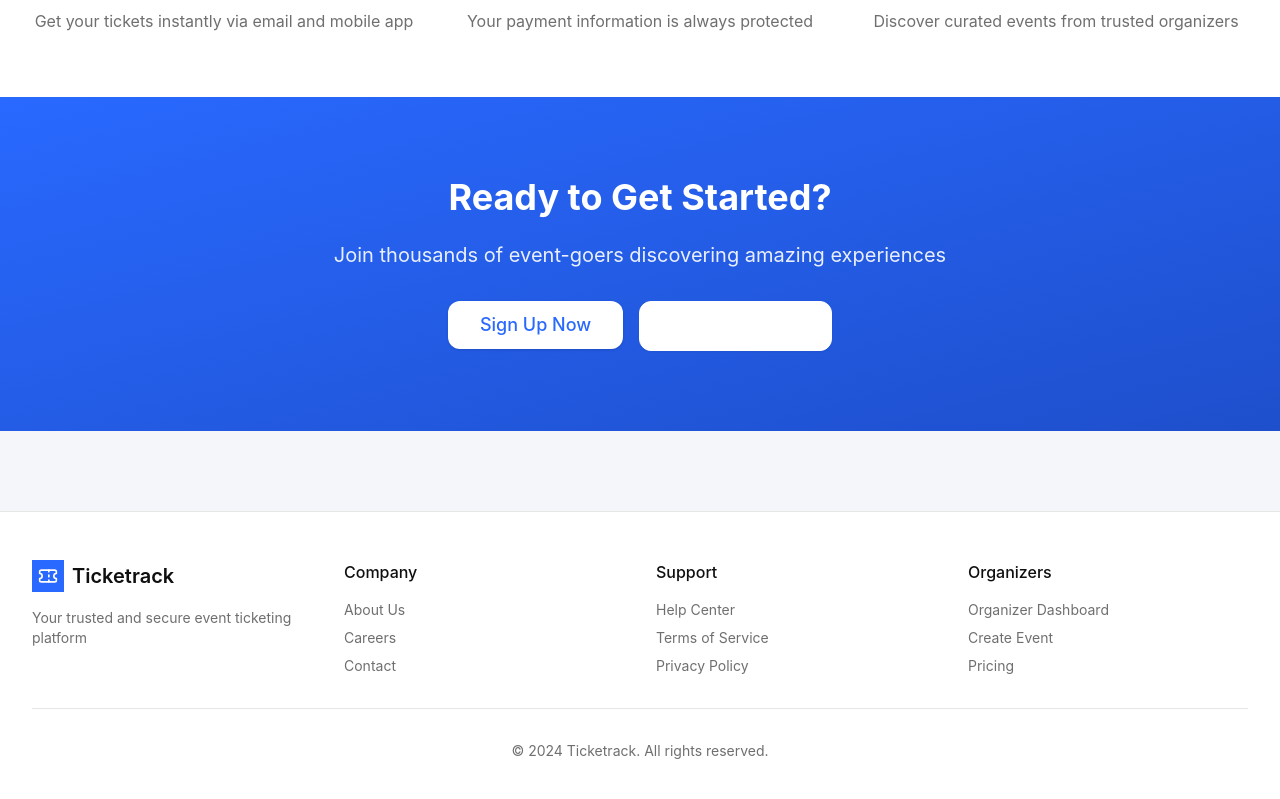
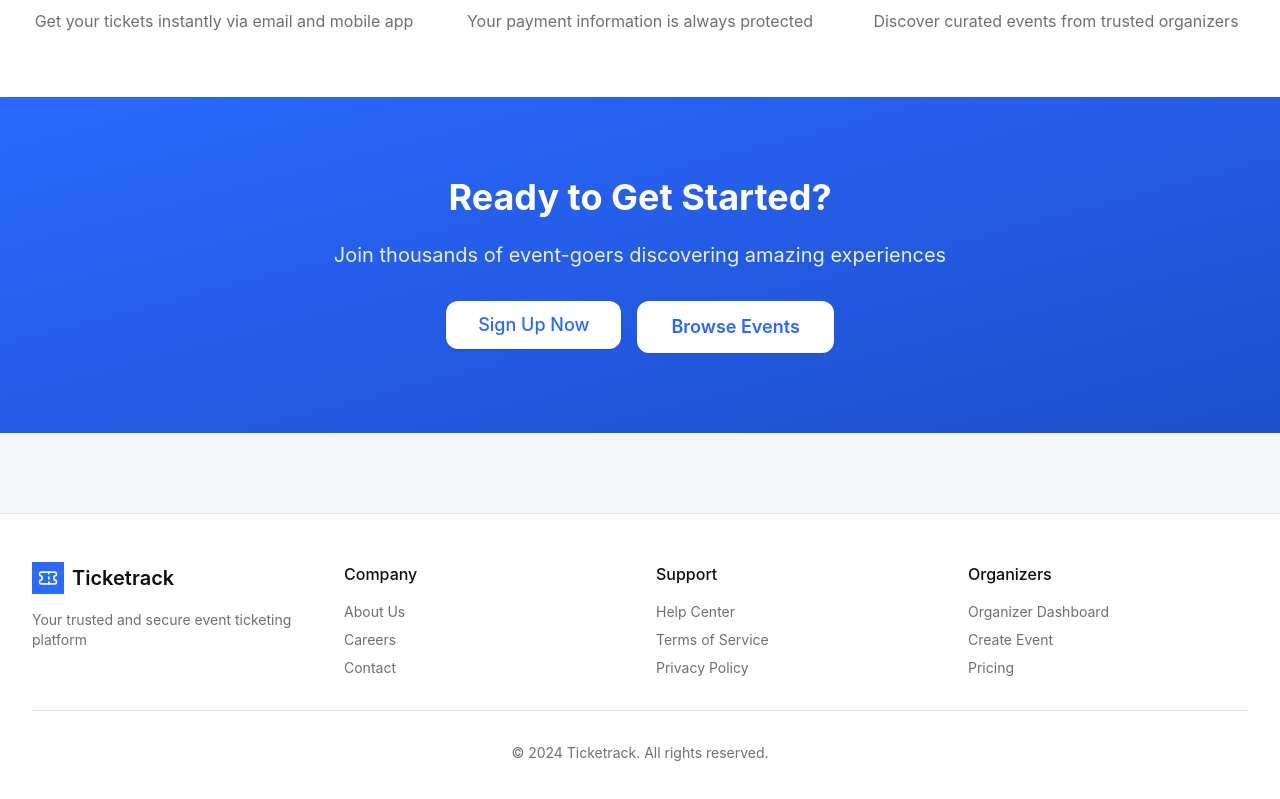
Before and after one commit to cipherhq/ticketrack, a React (Vite) app: page / in a window 1280 px wide. Shown: the part 2359-3158 px from the top of the page. Built offline with nearby package versions, Linux system fonts and the light colour scheme.

Commit message:
Fix Browse Events button styling and scroll to top on navigation

```diff
--- a/src/App.jsx
+++ b/src/App.jsx
@@ -1,4 +1,5 @@
-import { BrowserRouter as Router, Routes, Route } from 'react-router-dom'
+import { useEffect } from 'react'
+import { BrowserRouter as Router, Routes, Route, useLocation } from 'react-router-dom'
 import {
   WebLayout,
   WebHome,
@@ -19,9 +20,20 @@ import {
   WebTerms,
 } from './pages'
 
+function ScrollToTop() {
+  const { pathname } = useLocation()
+
+  useEffect(() => {
+    window.scrollTo(0, 0)
+  }, [pathname])
+
+  return null
+}
+
 function App() {
   return (
     <Router>
+      <ScrollToTop />
       <Routes>
         {/* Main layout routes */}
         <Route path="/" element={<WebLayout />}>
--- a/src/pages/WebHome.jsx
+++ b/src/pages/WebHome.jsx
@@ -325,7 +325,7 @@ export function WebHome() {
               <Button
                 variant="outline"
                 onClick={() => navigate('/events')}
-                className="border-white text-white hover:bg-white/10 rounded-xl px-8 py-6 text-lg"
+                className="border-2 border-white text-[#2969FF] bg-white hover:bg-white/90 rounded-xl px-8 py-6 text-lg font-semibold"
               >
                 Browse Events
               </Button>
```
